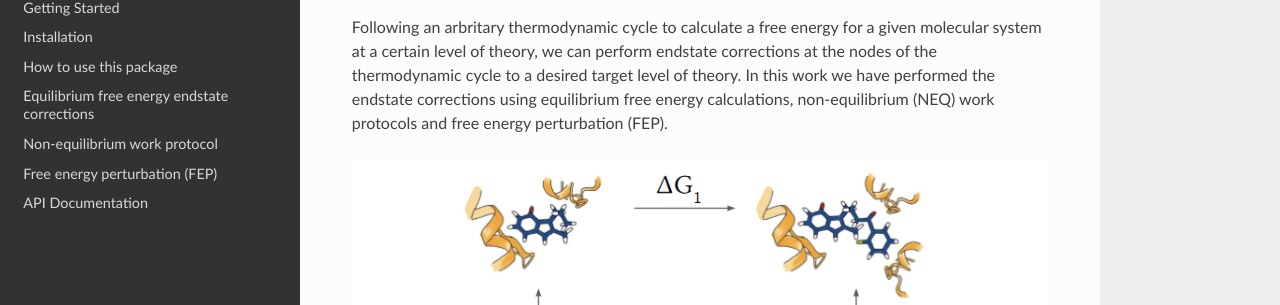
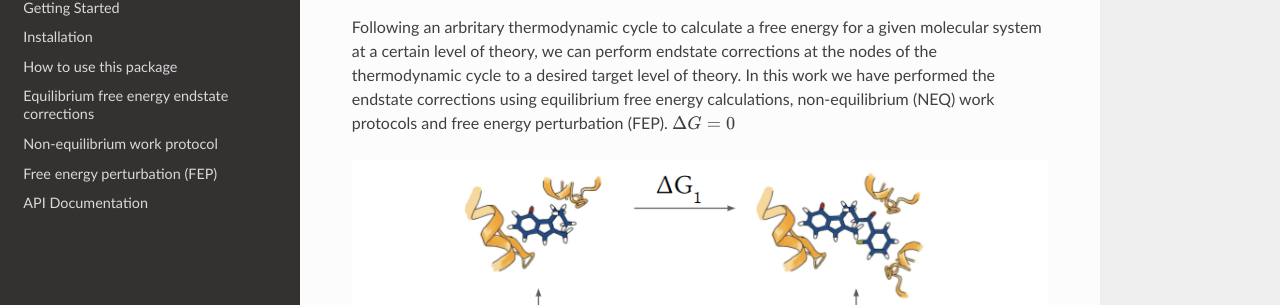
Before and after one commit to xiki-tempula/endstate_correction, a Sphinx documentation site: the page built from docs/index.rst, in a window 1280 px wide and 900 px high. Shown: the part 144-449 px from the top of the window. Built offline with Sphinx 7.4.7 and the Read the Docs theme 2.0.0, drawn with Linux system fonts in a browser that asks for light colours; the version number could not be read and is left out.

Commit message:
Update index.rst
testing

```diff
--- a/docs/index.rst
+++ b/docs/index.rst
@@ -12,7 +12,7 @@ endstate corrections at the nodes of the thermodynamic cycle to a desired
 target level of theory.
 In this work we have performed the endstate corrections using equilibrium
 free energy calculations, non-equilibrium (NEQ) work protocols and
-free energy perturbation (FEP).
+free energy perturbation (FEP). :math:`\Delta G = 0`
 
 .. figure:: images/td_cycle.png
 
```
